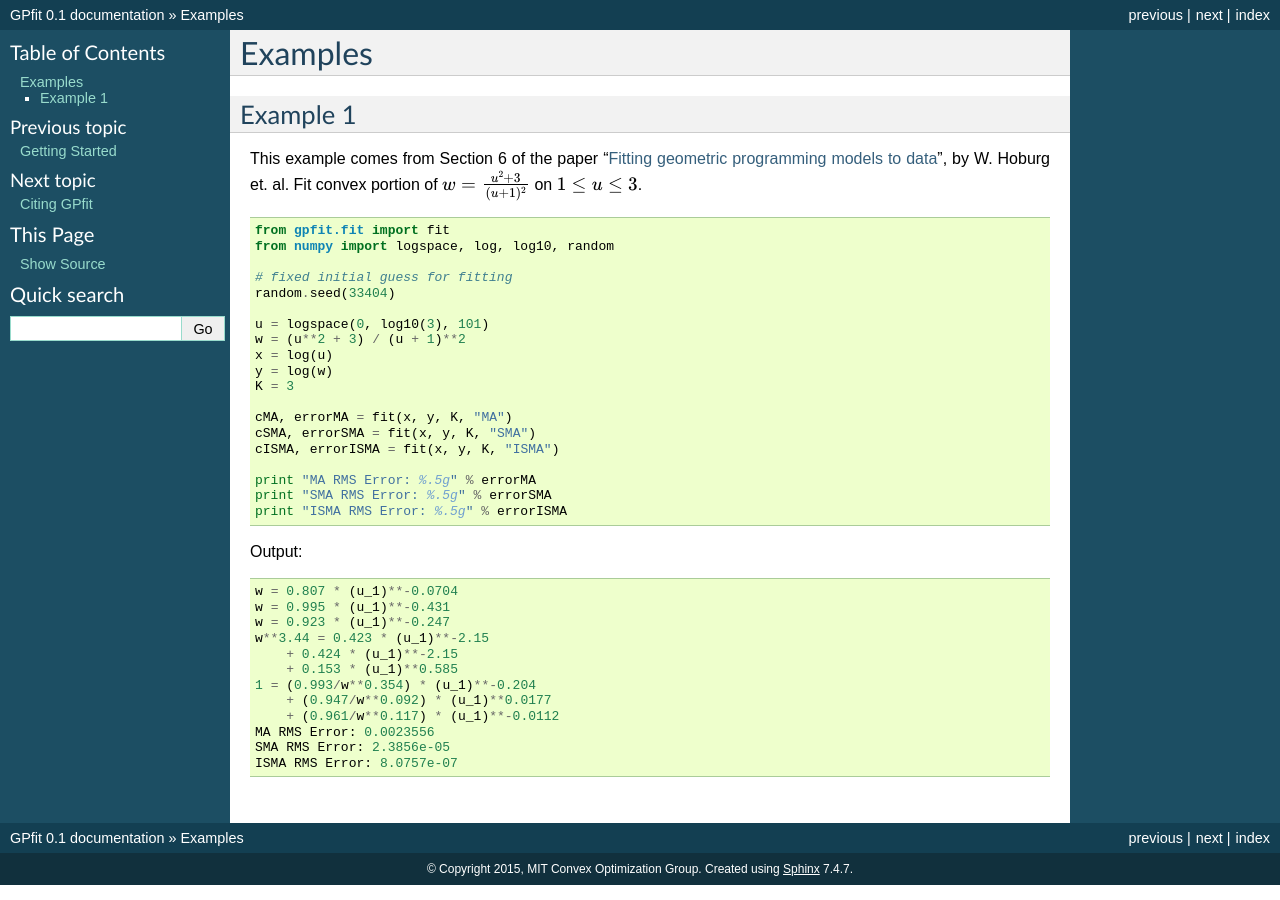
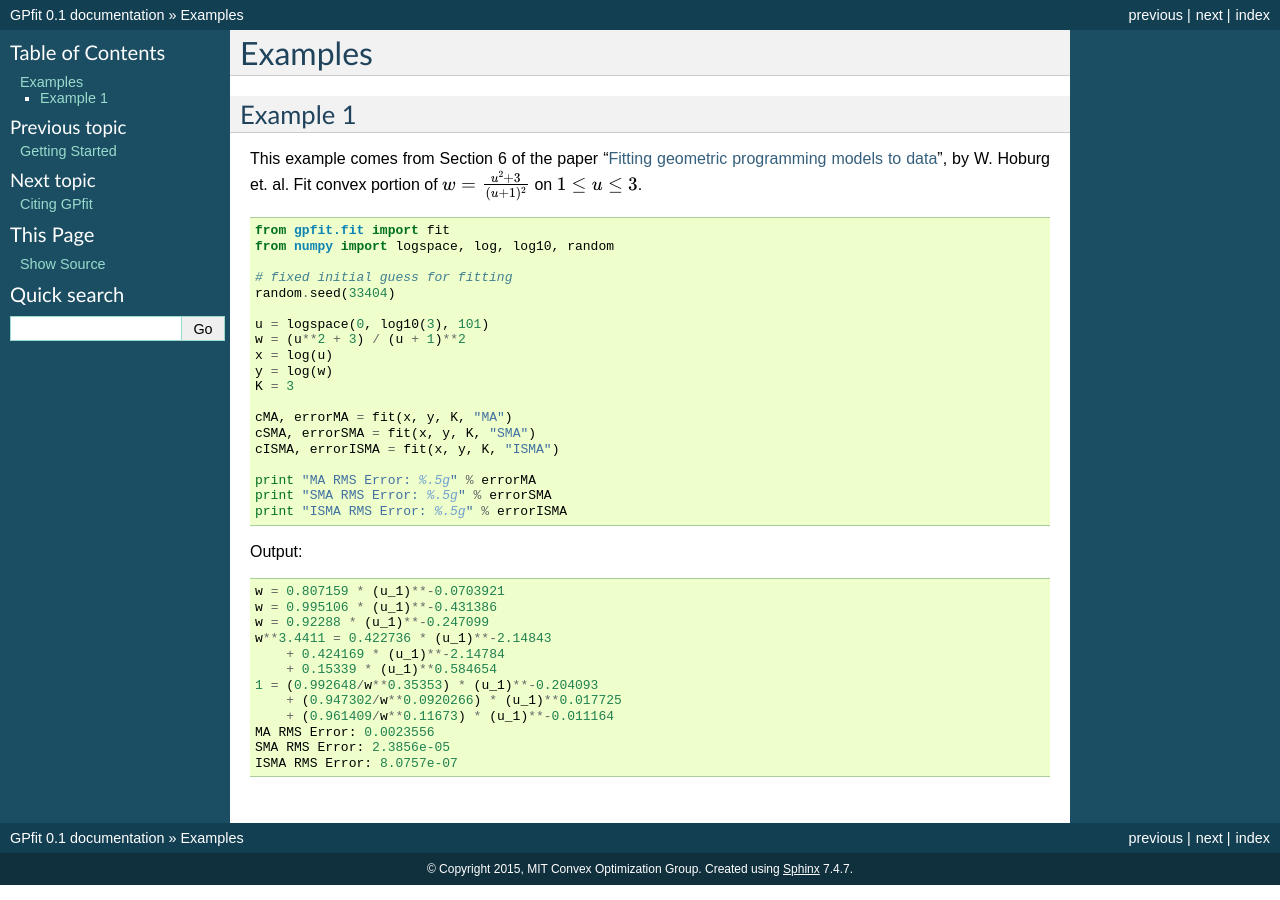
Before and after one commit to convexengineering/gpfit, a Sphinx documentation site: the page built from docs/source/examples.rst, in a window 1280 px wide. Built offline with Sphinx 7.4.7, drawn with Linux system fonts in a browser that asks for light colours.

Commit message:
add setup file to allow installation; change fit print out to have 6 significant figures (#56)
* add more sig figs to printout

* change sig figs for ISMA and MA as well

* minor pylint fix, for CI testing

* change test to accound for changed sigfigs

* refactor print_fit tests and pylint

* changed example output

* more pylint, don't require test_ functions to have docstrings

* pylint

* pylint

```diff
--- a/docs/source/examples/hoburgabbeel_ex6_1_output.txt
+++ b/docs/source/examples/hoburgabbeel_ex6_1_output.txt
@@ -1,12 +1,12 @@
-w = 0.807 * (u_1)**-0.0704
-w = 0.995 * (u_1)**-0.431
-w = 0.923 * (u_1)**-0.247
-w**3.44 = 0.423 * (u_1)**-2.15
-    + 0.424 * (u_1)**-2.15
-    + 0.153 * (u_1)**0.585
-1 = (0.993/w**0.354) * (u_1)**-0.204
-    + (0.947/w**0.092) * (u_1)**0.0177
-    + (0.961/w**0.117) * (u_1)**-0.0112
+w = 0.807159 * (u_1)**-0.0703921
+w = 0.995106 * (u_1)**-0.431386
+w = 0.92288 * (u_1)**-0.247099
+w**3.4411 = 0.422736 * (u_1)**-2.14843
+    + 0.424169 * (u_1)**-2.14784
+    + 0.15339 * (u_1)**0.584654
+1 = (0.992648/w**0.35353) * (u_1)**-0.204093
+    + (0.947302/w**0.0920266) * (u_1)**0.017725
+    + (0.961409/w**0.11673) * (u_1)**-0.011164
 MA RMS Error: 0.0023556
 SMA RMS Error: 2.3856e-05
 ISMA RMS Error: 8.0757e-07
```
Also changed, not shown: 5 other files.
